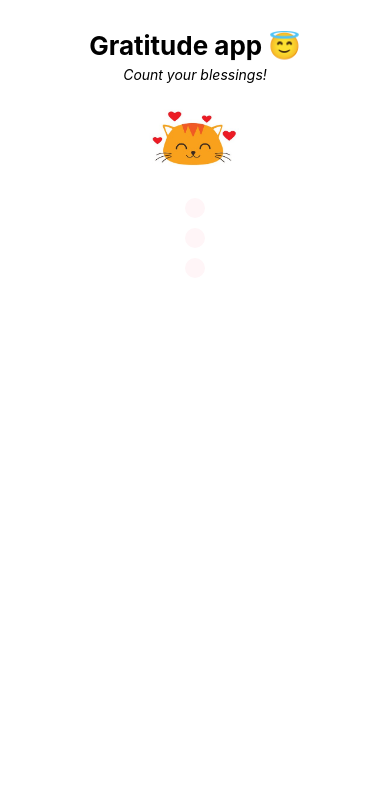
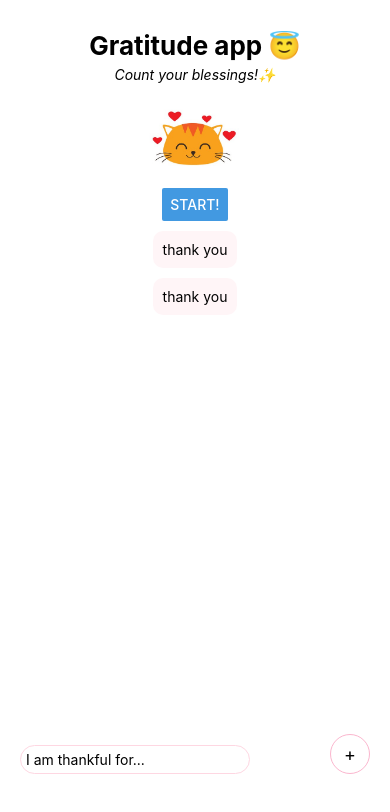
Before and after one commit to toripak/gratitude-app, a React Native app: screen / in a window 390 px wide. Shown: the top 812 px of the page. Built offline with nearby package versions, Linux system fonts and the light colour scheme.

Commit message:
add input field

```diff
--- a/App.js
+++ b/App.js
@@ -1,4 +1,4 @@
-import { StyleSheet, Text, View, Image } from 'react-native';
+import { StyleSheet, TouchableOpacity, Text, View, Image, Button, KeyboardAvoidingView, TextInput, Platform } from 'react-native';
 import Item from './components/Item';
 import React, { useState } from 'react';
 
@@ -28,20 +28,43 @@ const mood = [
 export default function App() {
   const [start, setStart] = useState(false);
   const [moodIcon, setmoodIcon] = useState('');
+  const [text, setText] = useState('thank you');
 
   return (
     <View style={styles.container}>
       <Text style={styles.title}>Gratitude app 😇</Text>
-      <Text style={styles.paragraph}>Count your blessings!</Text>
+      <Text style={styles.paragraph}>Count your blessings!✨</Text>
 
       {!start && <Image source={require('./hero-icon.jpg')} style={{ height: 100, width: 100, resizeMode: 'contain' }} />}
 
+      {!start && <Button
+        onPress={() => setStart(true)}
+        title="Start!"
+        color='#4299E1'
+      />}
+
       <View style={styles.items}>
-        <Item />
-        <Item />
-        <Item />
+        <Item text={text} />
+        <Item text={text} />
       </View>
-    </View>
+
+      {/* input field */}
+      <KeyboardAvoidingView
+        behavior={Platform.OS === 'ios' ? 'padding' : 'height'}
+        style={styles.inputContainer}
+      >
+        <TextInput
+          style={styles.input}
+          placeholder='I am thankful for...' />
+
+        {/* add a gratitude message */}
+        <TouchableOpacity>
+          <View style={styles.addButtonContainer}>
+            <Text style={styles.addButton}>+</Text>
+          </View>
+        </TouchableOpacity>
+      </KeyboardAvoidingView>
+    </View >
   );
 }
 
@@ -62,7 +85,34 @@ const styles = StyleSheet.create({
     textAlign: 'center',
     fontStyle: 'italic'
   },
-  items: {
+  input: {
+    padding: 5,
+    marginTop: 10,
+    maxWidth: 270,
+    borderColor: '#FED7E2',
+    borderRadius: 20,
+    borderWidth: 1,
+  },
+  inputContainer: {
+    position: 'absolute',
+    width: '100%',
+    flexDirection: 'row',
+    justifyContent: 'space-between',
+    alignItems: 'center',
+    bottom: 50,
+    padding: 20,
+  },
+  addButtonContainer: {
+    borderColor: '#FBB6CE',
+    borderWidth: 1,
+    width: 40,
+    height: 40,
+    borderRadius: 40,
+    justifyContent: 'center',
+    alignItems: 'center',
+  },
+  addButton: {
+    fontSize: 18,
+  }
 
-  }
 });
```
